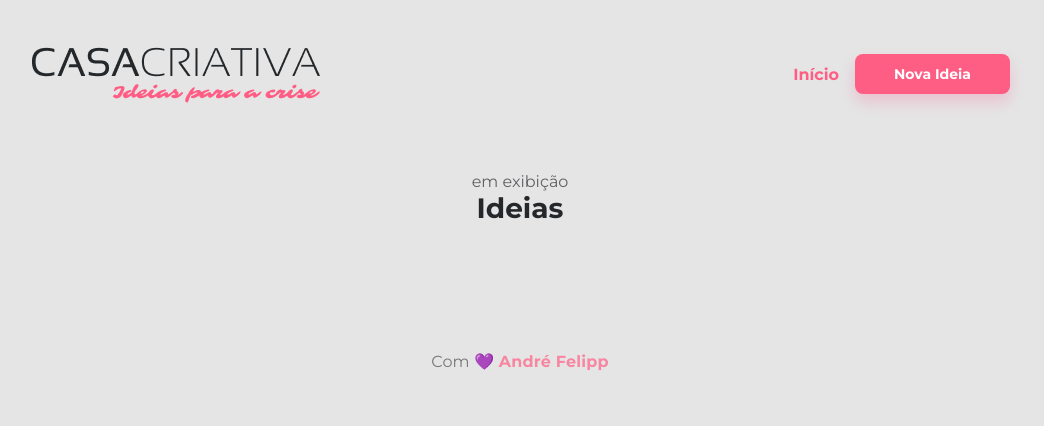
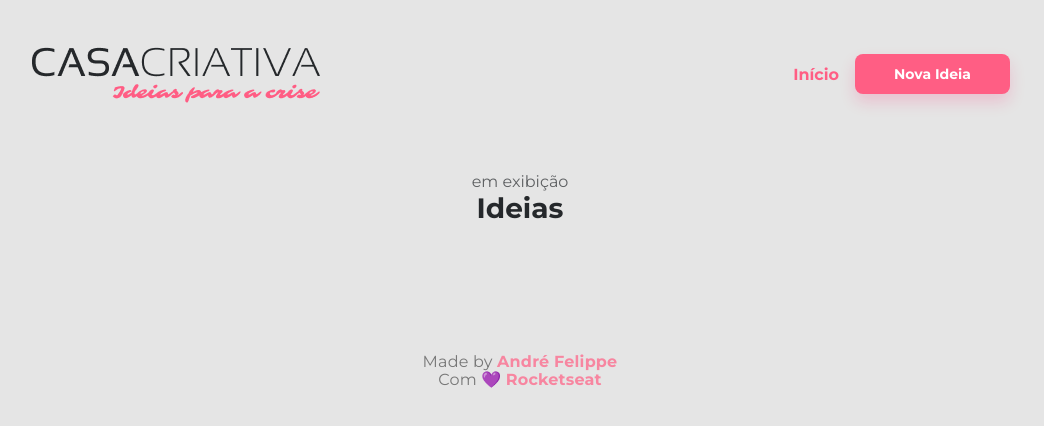
Before and after one commit to afpp3/casa-criativa, a website: page src/views/ideas.html in a window 1280 px wide. Shown: the whole page, without its empty margins (120-1164 px from the left). Drawn offline with nearby package versions, Linux system fonts and the light colour scheme; files that its build step writes are made by us from their sources; files whose address does not match are found by name.

Commit message:
Update Footer

```diff
--- a/src/views/ideas.html
+++ b/src/views/ideas.html
@@ -46,7 +46,9 @@
 </main>
 
 <footer>
-    Com 💜 <a href="https://github.com/afpp3" target="blank">André Felipp</a>
+    Made by <a href="https://github.com/afpp3" target="blank">André Felippe </a>
+    <br>
+    Com 💜 <a href="http://rocketseat.com.br" target="blank">Rocketseat</a>
 </footer>
 
 {% endblock %}
```
Also changed, not shown: src/views/index.html (+1 -1 lines).
